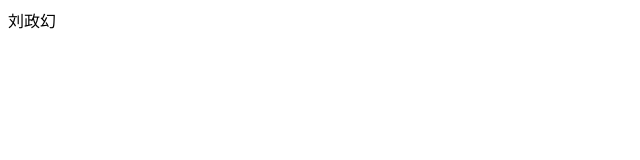
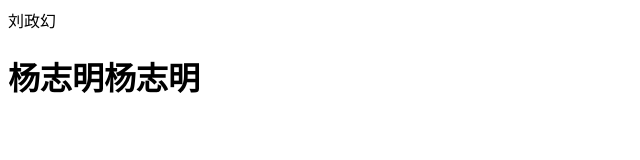
Before and after one commit to liu-z-huan/text, a plain HTML site: page index.html in a window 1280 px wide. Shown: the whole page, without its empty margins (0-640 px from the left). Drawn offline with Linux system fonts and the light colour scheme.

Commit message:
杨志明刘政幻

```diff
--- a/index.html
+++ b/index.html
@@ -6,5 +6,6 @@
 	</head>
 	<body>
 		<div>刘政幻</div>
+		<h1>杨志明杨志明</h1>
 	</body>
 </html>
```
